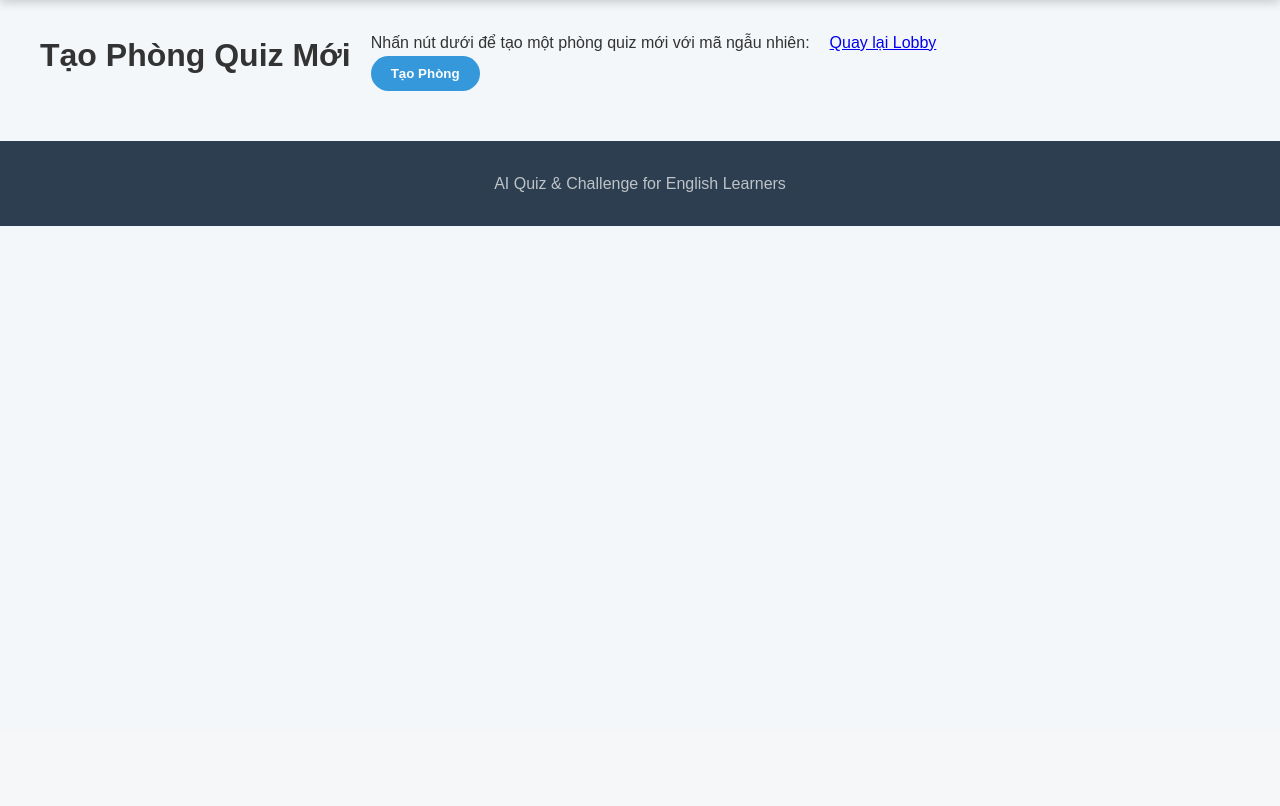
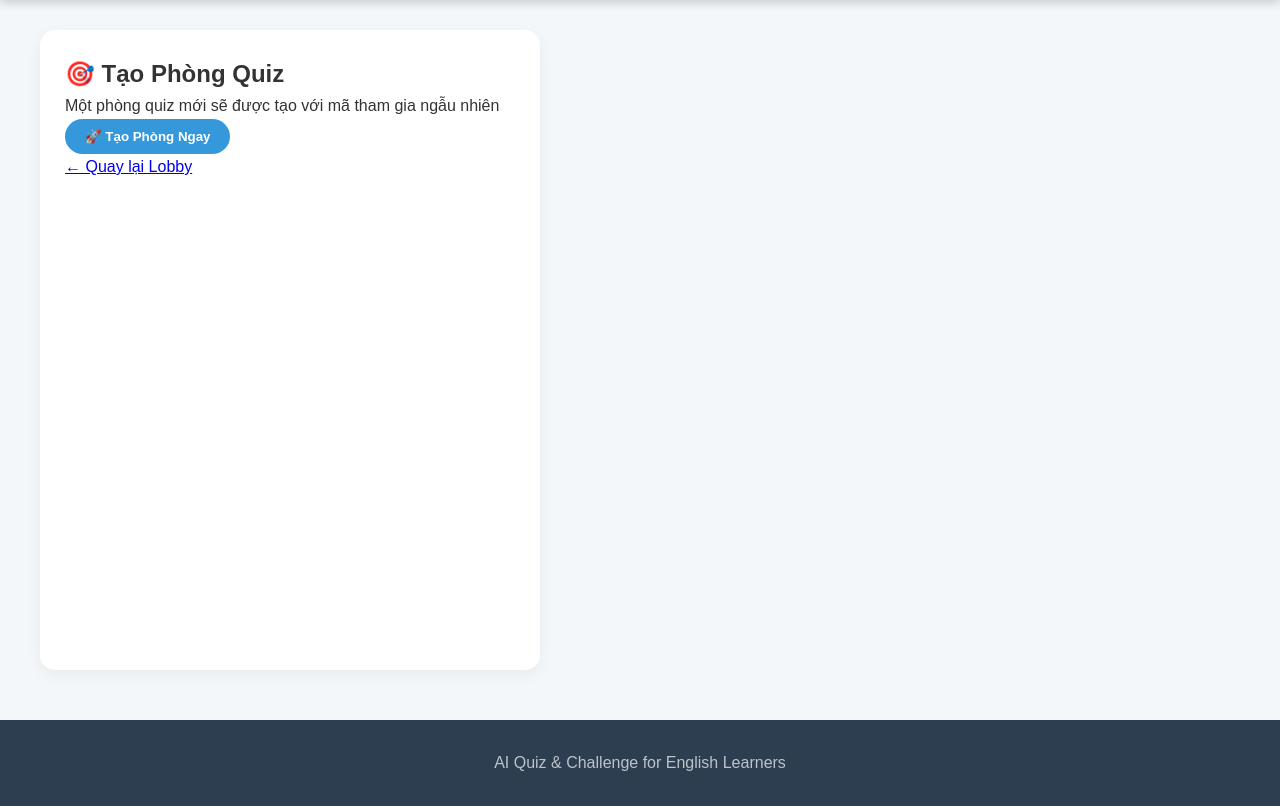
Before and after one commit to LeDaiNhan-23130215/ChatAppDjango, a Django app: page /quiz/create/ in a window 1280 px wide. Shown: the part 70-876 px from the top of the page. Before the commit the page ends 296 px from the top, so only its background shows below. Run offline with Django 5.2, Linux system fonts and the light colour scheme; the visitor is signed in with stand-in values (Sample User, id 1); parts of the project's set-up code (start-up, migrations or seed data) failed here and were passed over.

Commit message:
Update create_room.html

```diff
--- a/quizAiChallenge/quiz/templates/quiz/create_room.html
+++ b/quizAiChallenge/quiz/templates/quiz/create_room.html
@@ -3,17 +3,31 @@
 {% block title %}Tạo Phòng Quiz{% endblock %}
 
 {% block content %}
-<div class="container">
-    <h1>Tạo Phòng Quiz Mới</h1>
+<div class="container d-flex justify-content-center align-items-center" style="min-height: 80vh;">
+    <div class="card shadow-sm p-4" style="max-width: 500px; width: 100%;">
 
-    <form method="POST">
-        {% csrf_token %}
-        <div class="form-group">
-            <p>Nhấn nút dưới để tạo một phòng quiz mới với mã ngẫu nhiên:</p>
-            <button type="submit" class="btn btn-primary">Tạo Phòng</button>
+        <div class="text-center mb-4">
+            <h2 class="fw-bold">🎯 Tạo Phòng Quiz</h2>
+            <p class="text-muted mb-0">
+                Một phòng quiz mới sẽ được tạo với mã tham gia ngẫu nhiên
+            </p>
         </div>
-    </form>
 
-    <p><a href="{% url 'quiz:lobby' %}">Quay lại Lobby</a></p>
+        <form method="POST">
+            {% csrf_token %}
+            <div class="d-grid gap-2">
+                <button type="submit" class="btn btn-primary btn-lg">
+                    🚀 Tạo Phòng Ngay
+                </button>
+            </div>
+        </form>
+
+        <div class="text-center mt-4">
+            <a href="{% url 'quiz:lobby' %}" class="text-decoration-none">
+                ← Quay lại Lobby
+            </a>
+        </div>
+
+    </div>
 </div>
 {% endblock %}
```
